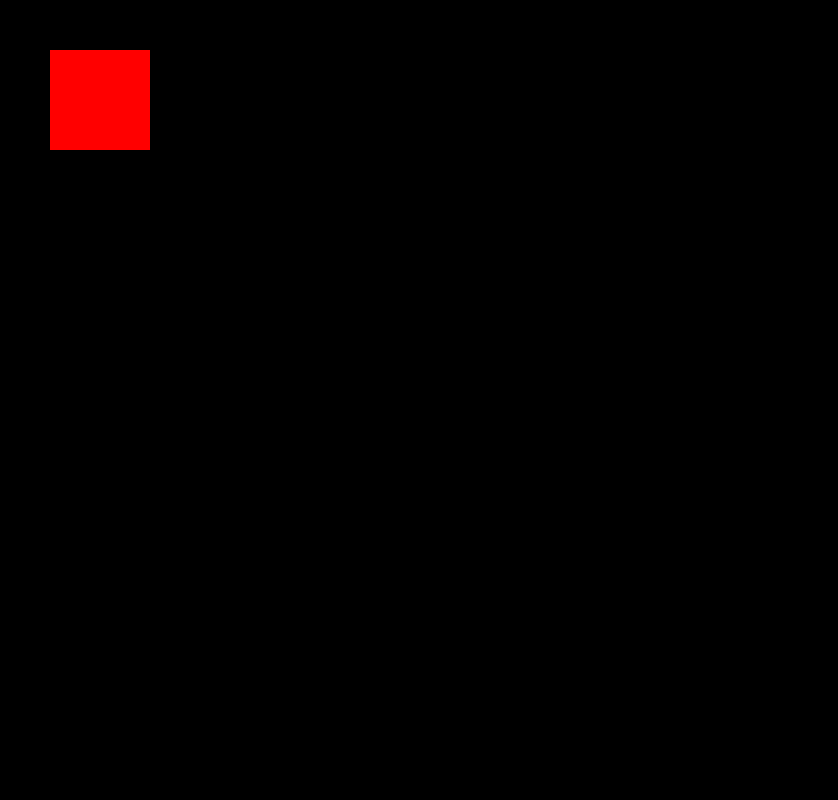
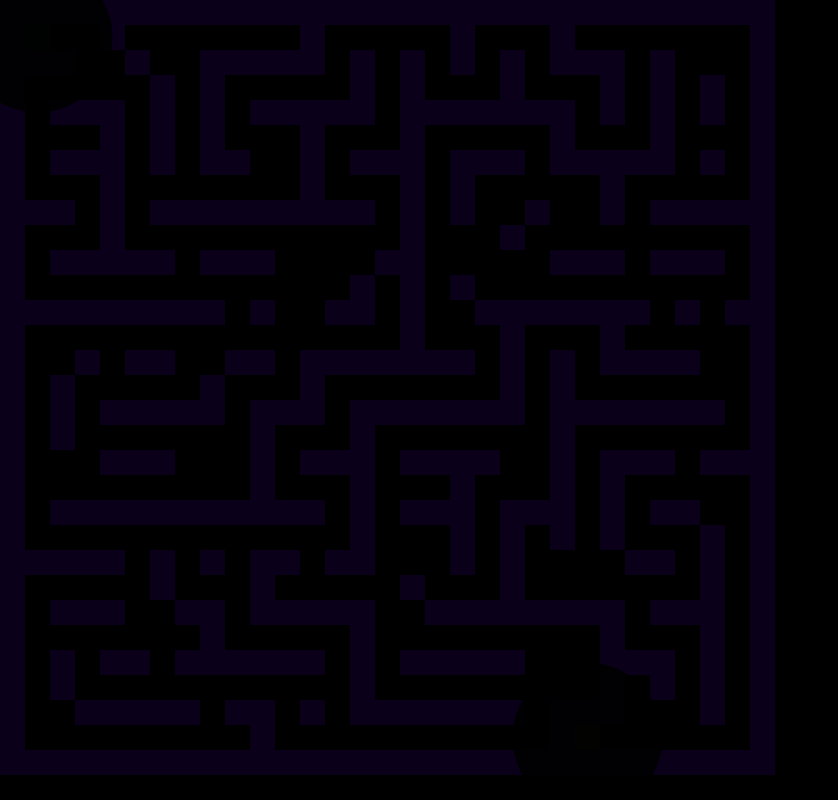
Before and after one commit to saku-K-g/kubo, a plain HTML site: page index.html in a window 1280 px wide. Shown: the whole page, without its empty margins (0-838 px from the left). Drawn offline with Linux system fonts and the light colour scheme.

Commit message:
Update index.html

```diff
--- a/index.html
+++ b/index.html
@@ -2,9 +2,9 @@
 <html lang="ja">
 <head>
 <meta charset="UTF-8">
-<title>迷路</title>
+<title>ネオン迷路</title>
 <style>
-  body { margin:0; background:#000; }
+  body { margin:0; background:#000; overflow:hidden; }
   canvas { display:block; }
 </style>
 </head>
@@ -16,11 +16,150 @@
 const canvas = document.getElementById("game");
 const ctx = canvas.getContext("2d");
 
-canvas.width = window.innerWidth;
-canvas.height = window.innerHeight;
+// 画面サイズ調整
+function resize(){
+  canvas.width = window.innerWidth;
+  canvas.height = window.innerHeight;
+}
+window.addEventListener("resize", resize);
+resize();
 
-ctx.fillStyle = "red";
-ctx.fillRect(50, 50, 100, 100);
+// ===== 迷路設定 =====
+const SIZE = 31;
+const maze = Array.from({length: SIZE}, () => Array(SIZE).fill(1));
+
+// 迷路生成（一本道）
+function generateMaze(x,y){
+  const dirs = [[2,0],[-2,0],[0,2],[0,-2]].sort(()=>Math.random()-0.5);
+  for (let [dx,dy] of dirs){
+    const nx = x+dx, ny = y+dy;
+    if (ny>0 && ny<SIZE-1 && nx>0 && nx<SIZE-1 && maze[ny][nx]===1){
+      maze[ny][nx]=0;
+      maze[y+dy/2][x+dx/2]=0;
+      generateMaze(nx,ny);
+    }
+  }
+}
+
+maze[1][1]=0;
+generateMaze(1,1);
+
+// 分岐追加
+function addBranches(rate=0.15){
+  for (let y=1;y<SIZE-1;y++){
+    for (let x=1;x<SIZE-1;x++){
+      if (maze[y][x]===1 && Math.random()<rate){
+        let count=0;
+        if (maze[y+1][x]===0) count++;
+        if (maze[y-1][x]===0) count++;
+        if (maze[y][x+1]===0) count++;
+        if (maze[y][x-1]===0) count++;
+        if (count>=2) maze[y][x]=0;
+      }
+    }
+  }
+}
+addBranches();
+
+// ===== プレイヤー =====
+let player = {x:1,y:1};
+
+// ===== ゴール（遠い場所）=====
+function findFarthest(){
+  const visited = Array.from({length: SIZE},()=>Array(SIZE).fill(false));
+  const q=[{x:1,y:1,d:0}];
+  visited[1][1]=true;
+  let far={x:1,y:1,d:0};
+
+  while(q.length){
+    const {x,y,d}=q.shift();
+    if (d>far.d) far={x,y,d};
+    [[1,0],[-1,0],[0,1],[0,-1]].forEach(([dx,dy])=>{
+      const nx=x+dx, ny=y+dy;
+      if (maze[ny] && maze[ny][nx]===0 && !visited[ny][nx]){
+        visited[ny][nx]=true;
+        q.push({x:nx,y:ny,d:d+1});
+      }
+    });
+  }
+  return far;
+}
+
+let goal = findFarthest();
+
+// ===== 描画 =====
+function draw(){
+  const tile = Math.floor(Math.min(canvas.width,canvas.height)/SIZE);
+  ctx.clearRect(0,0,canvas.width,canvas.height);
+
+  // 迷路
+  for (let y=0;y<SIZE;y++){
+    for (let x=0;x<SIZE;x++){
+      ctx.fillStyle = maze[y][x] ? "#6a00ff" : "#000";
+      ctx.fillRect(x*tile,y*tile,tile,tile);
+    }
+  }
+
+  // ゴール
+  ctx.fillStyle="yellow";
+  ctx.fillRect(goal.x*tile,goal.y*tile,tile,tile);
+
+  // プレイヤー
+  ctx.fillStyle="#00ffcc";
+  ctx.fillRect(player.x*tile,player.y*tile,tile,tile);
+
+  // ===== 視界制限 =====
+  const radius = tile * 3;
+
+  ctx.save();
+
+  // 暗くする
+  ctx.fillStyle = "rgba(0,0,0,0.9)";
+  ctx.fillRect(0,0,canvas.width,canvas.height);
+
+  // くり抜き
+  ctx.globalCompositeOperation = "destination-out";
+
+  // プレイヤー
+  ctx.beginPath();
+  ctx.arc(player.x*tile + tile/2, player.y*tile + tile/2, radius, 0, Math.PI*2);
+  ctx.fill();
+
+  // ゴール
+  ctx.beginPath();
+  ctx.arc(goal.x*tile + tile/2, goal.y*tile + tile/2, radius, 0, Math.PI*2);
+  ctx.fill();
+
+  ctx.restore();
+}
+
+// ===== 移動 =====
+function move(dx,dy){
+  const nx=player.x+dx, ny=player.y+dy;
+  if (maze[ny] && maze[ny][nx]===0){
+    player.x=nx;
+    player.y=ny;
+  }
+
+  if (player.x===goal.x && player.y===goal.y){
+    setTimeout(()=>alert("クリア！"),100);
+  }
+}
+
+// キー操作
+document.addEventListener("keydown",e=>{
+  if(e.key==="ArrowUp")move(0,-1);
+  if(e.key==="ArrowDown")move(0,1);
+  if(e.key==="ArrowLeft")move(-1,0);
+  if(e.key==="ArrowRight")move(1,0);
+});
+
+// ループ
+function loop(){
+  draw();
+  requestAnimationFrame(loop);
+}
+loop();
 </script>
 
 </body>
```
